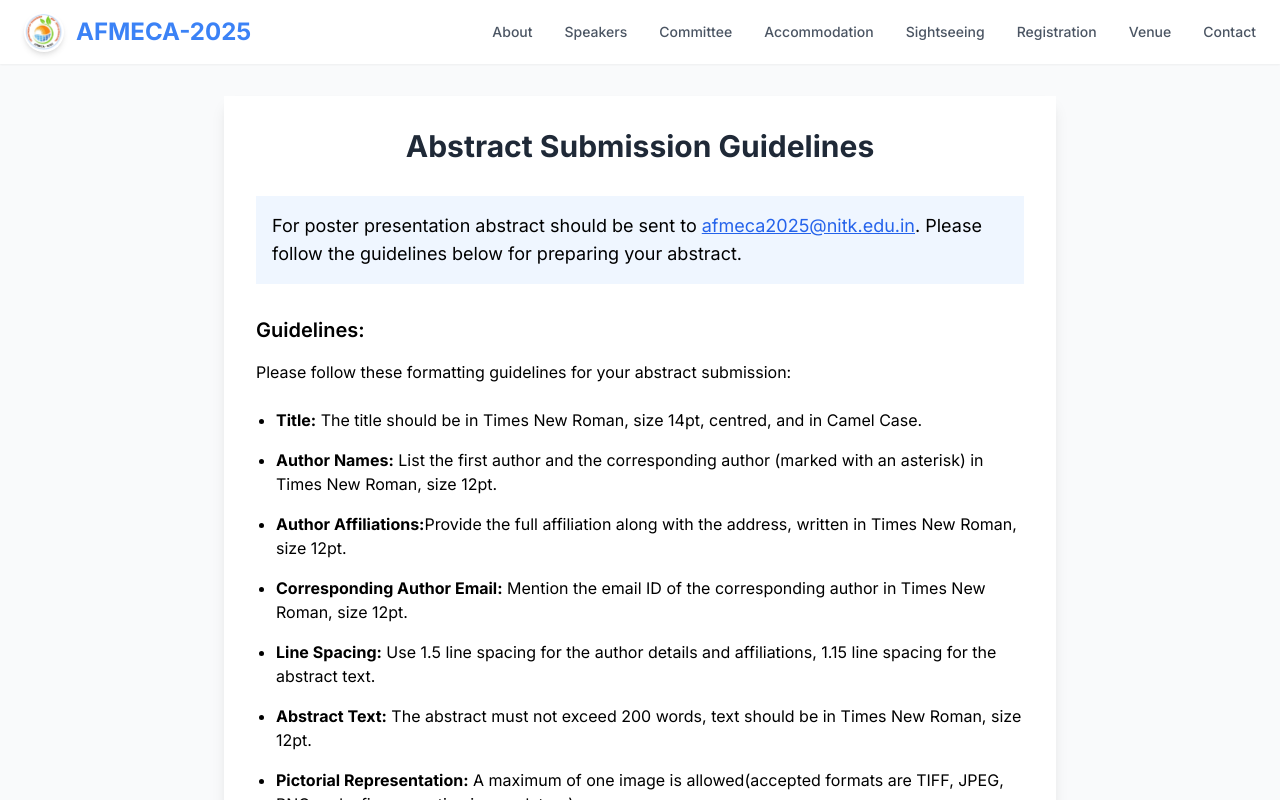
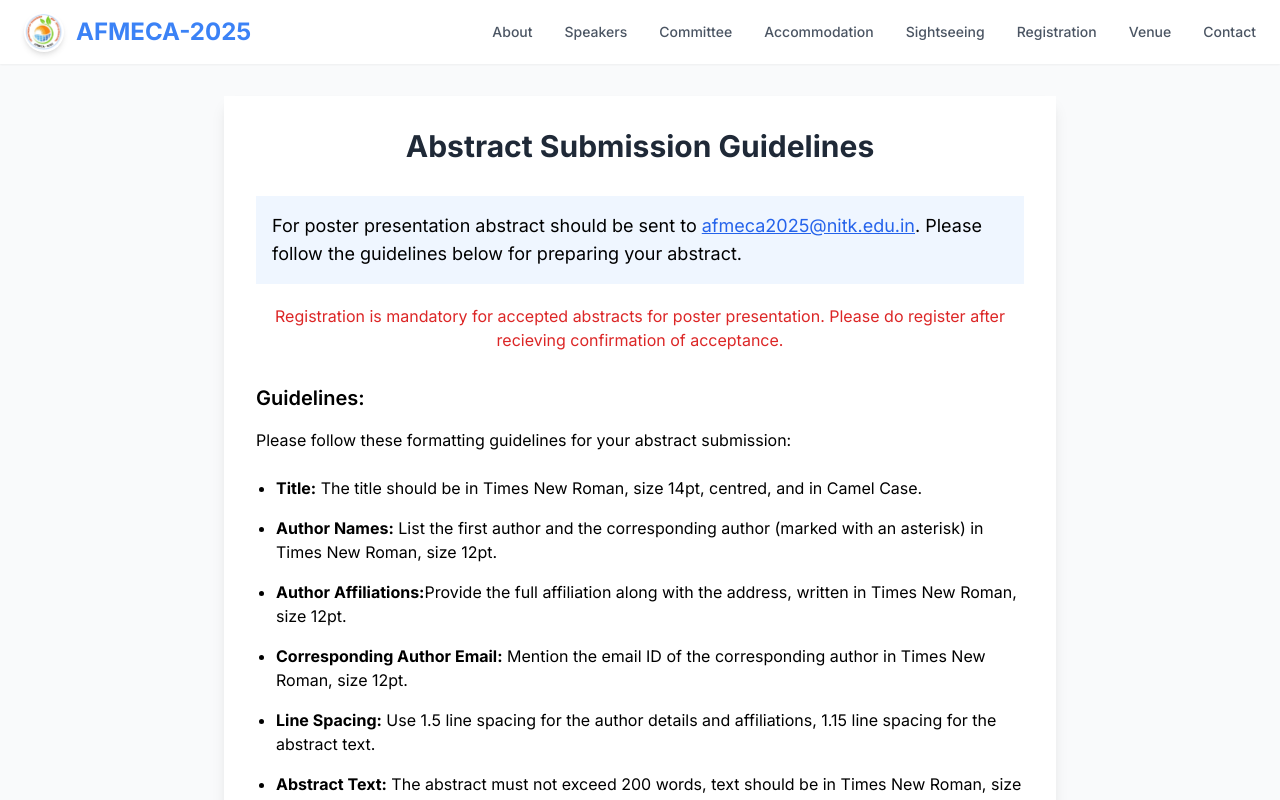
Before and after one commit to davepandit/National-Symposium-Chem-Dept, a React (Create React App) app: page /abstract in a window 1280 px wide. Built offline with nearby package versions, Linux system fonts and the light colour scheme; the HTML template or start-up script is replaced by a standard one; a web font is replaced by a local one.

Commit message:
Add Abstract message

```diff
--- a/src/components/Abstract.js
+++ b/src/components/Abstract.js
@@ -16,7 +16,7 @@ const Abstract = () => {
 
           <div className="prose max-w-none">
             {/* Add CMT submission info */}
-            <div className="mb-8 p-4 bg-blue-50 rounded-lg">
+            <div className="mb-5 p-4 bg-blue-50 rounded-lg">
               <p className="text-lg">
                 For poster presentation abstract should be sent to{" "}
                 <a
@@ -30,7 +30,11 @@ const Abstract = () => {
                 abstract.
               </p>
             </div>
-
+            <div className="text-center mb-8 text-red-600">
+              Registration is mandatory for accepted abstracts for poster
+              presentation. Please do register after recieving
+              confirmation of acceptance.
+            </div>
             <h3 className="text-xl font-semibold mb-4">Guidelines:</h3>
             <p className="mb-6">
               Please follow these formatting guidelines for your abstract
```
